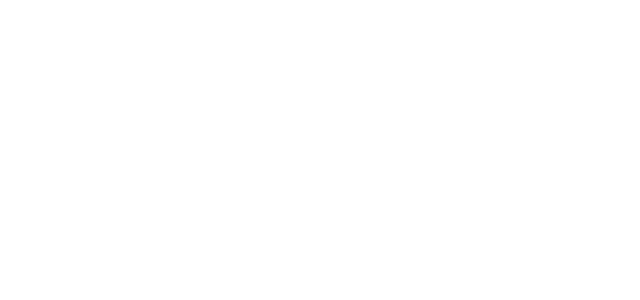
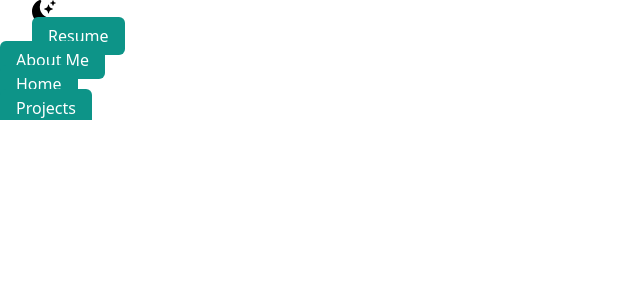
Before and after one commit to anisha-11/portfolio-site, a Next.js app in the folder portfolio/: page /projects in a window 1280 px wide. Shown: the top 300 px of the page, without its empty margins (0-640 px from the left). Built offline with nearby package versions, Linux system fonts and the light colour scheme.

Commit message:
added basic navbar over

```diff
--- a/portfolio/pages/projects.js
+++ b/portfolio/pages/projects.js
@@ -3,11 +3,45 @@
 import reelplaces from "../public/reelplaces-ss.png";
 import acebook from "../public/acebook-new.png";
 import bnb from "../public/makersbnb.png";
+import {BsFillMoonStarsFill} from "react-icons/bs";
 import { useState } from "react";
 
 export default function Projects() {
   const [darkMode, setDarkMode] = useState(false);
   return (
-    <div className={darkMode ? 'dark' : ""}></div>
+    <div className={darkMode ? 'dark' : ""}>
+      <Head>
+        <title>Anisha Hirani</title>
+        <meta name="description" content="Generated by create next app" />
+        <meta name="viewport" content="width=device-width, initial-scale=1" />
+        <link rel="icon" href="/favicon.ico" />
+      </Head>
+
+      <main>
+        <section>
+          <navbar>
+            <h1>
+              <ul>
+              <li>
+                <BsFillMoonStarsFill onClick={() => setDarkMode(!darkMode)} className='ml-8 cursor-pointer text-2xl'/>
+              </li>
+              <li>
+                <a className="bg-teal-600 text-white dark:bg-orange-200 dark:text-black px-4 py-2 rounded-md ml-8 mr-8" href="/Anisha Hirani - CV.pdf" target="_blank">Resume</a>
+              </li>
+              <li>
+                <a className="bg-teal-600 text-white dark:bg-orange-200 dark:text-black px-4 py-2 rounded-md ml-0 mr-4" href="/about" target>About Me</a>
+              </li>
+              <li>
+                <a className="bg-teal-600 text-white dark:bg-orange-200 dark:text-black px-4 py-2 rounded-md ml-0 mr-4" href="/" target>Home</a>
+              </li>
+              <li>
+                <a className="bg-teal-600 text-white dark:bg-orange-200 dark:text-black px-4 py-2 rounded-md ml-0 mr-4" href="/" target>Projects</a>
+              </li>
+              </ul>
+            </h1>
+          </navbar>
+        </section>
+      </main>
+    </div>
   );
 };
```
